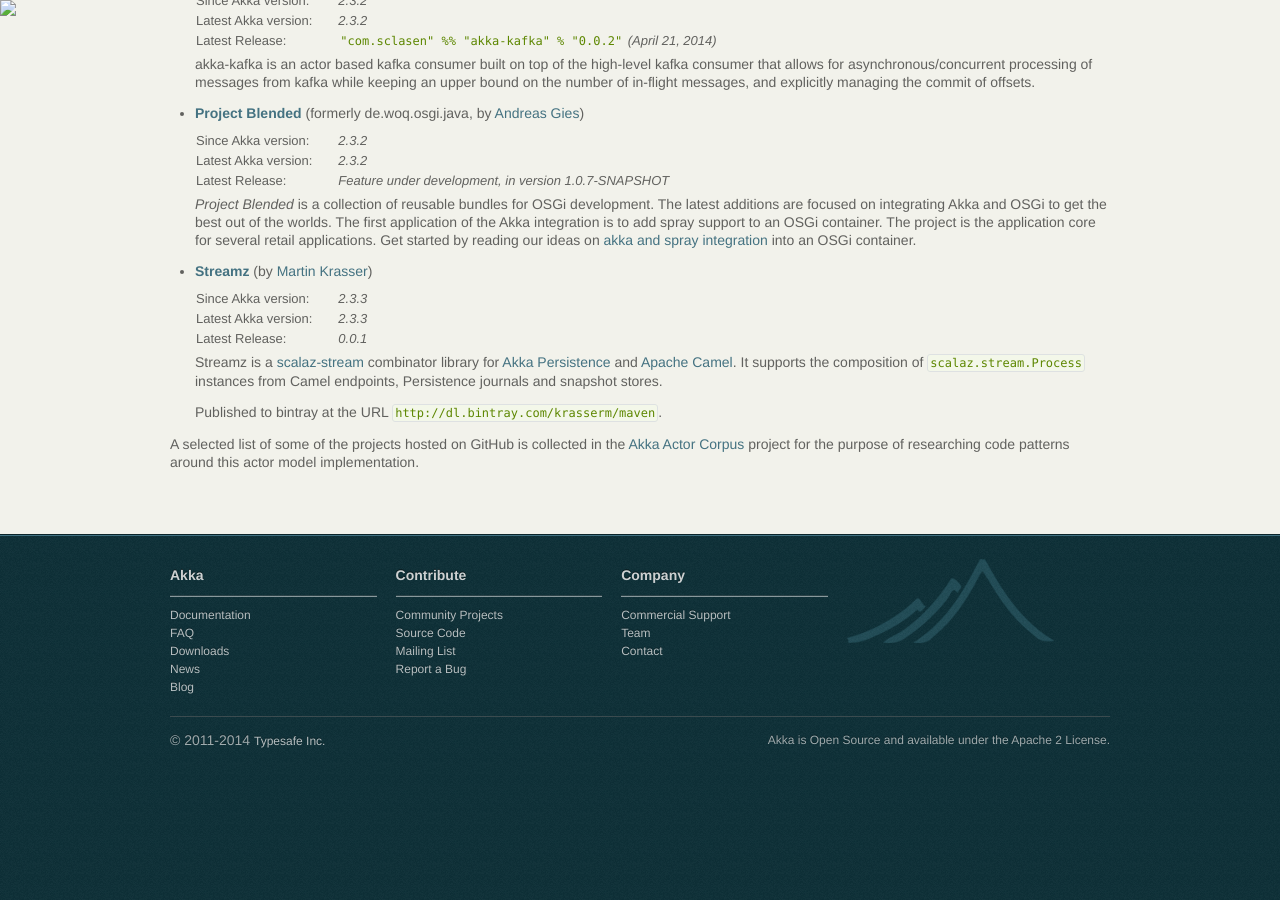
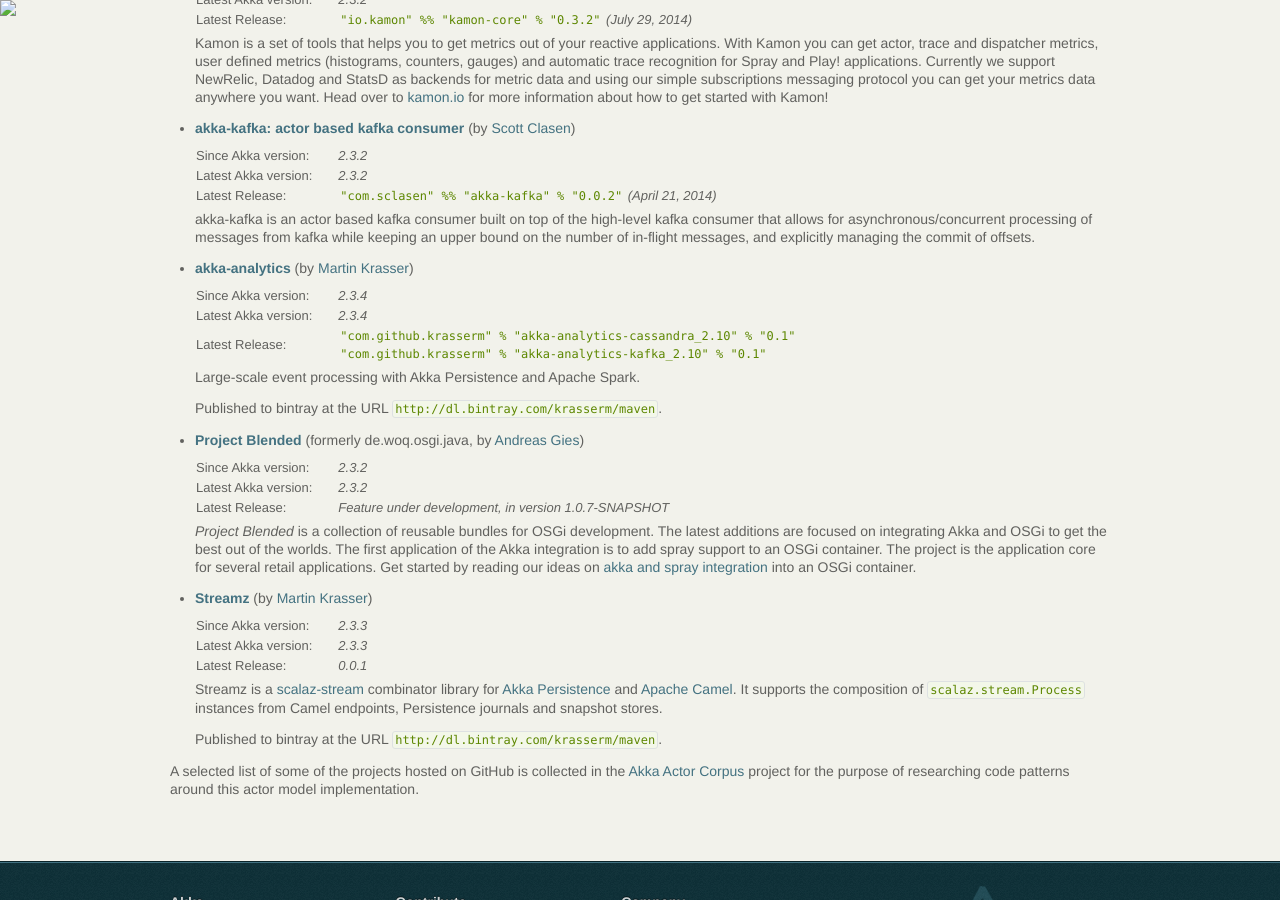
Before and after one commit to raboof/akka.github.com, a Jekyll site: the page built from community/index.md, in a window 1280 px wide and 900 px high, scrolled down 7216 px. Built offline with Jekyll 4.4.1, drawn with Linux system fonts in a browser that asks for light colours; before the commit the page ends 8008 px from its top, so only the background shows below that; some of the changed text lies outside the part shown.

Commit message:
Kafka plugin bugfixes and akka-analytics release

```diff
--- a/community/index.md
+++ b/community/index.md
@@ -325,7 +325,7 @@
   <table class="stats">
   <tr><td>Since Akka version:</td><td>2.3.4</td></tr>
   <tr><td>Latest Akka version:</td><td>2.3.4</td></tr>
-  <tr><td>Latest Release:</td><td><code>"com.github.krasserm" % "akka-persistence-kafka_2.10" % "0.2"</code></td></tr>
+  <tr><td>Latest Release:</td><td><code>"com.github.krasserm" % "akka-persistence-kafka_2.10" % "0.2.1"</code></td></tr>
   </table>
 
   Published to bintray at the URL `http://dl.bintray.com/krasserm/maven`.
@@ -443,6 +443,18 @@
   Published to bintray at the URL `http://dl.bintray.com/krasserm/maven`.
 
   Compliant with <code>akka-persistence-testkit 0.3.3</code>.
+
+* **[Kafka plugin](https://github.com/krasserm/akka-persistence-kafka/)** (by [Martin Krasser](https://github.com/krasserm))
+
+  <table class="stats">
+  <tr><td>Since Akka version:</td><td>2.3.4</td></tr>
+  <tr><td>Latest Akka version:</td><td>2.3.4</td></tr>
+  <tr><td>Latest Release:</td><td><code>"com.github.krasserm" % "akka-persistence-kafka_2.10" % "0.2.1"</code></td></tr>
+  </table>
+
+  Published to bintray at the URL `http://dl.bintray.com/krasserm/maven`.
+
+  Compliant with <code>akka-persistence-testkit 0.3.4</code>.
 
 * **[JDBC plugin](https://github.com/dnvriend/akka-persistence-jdbc)** (by [Dennis Vriend](https://github.com/dnvriend))
 
@@ -588,6 +600,18 @@
   for asynchronous/concurrent processing of messages from kafka while keeping an upper bound on the number of
   in-flight messages, and explicitly managing the commit of offsets.
 
+* **[akka-analytics](https://github.com/krasserm/akka-analytics/)** (by [Martin Krasser](https://github.com/krasserm))
+
+  <table class="stats">
+  <tr><td>Since Akka version:</td><td>2.3.4</td></tr>
+  <tr><td>Latest Akka version:</td><td>2.3.4</td></tr>
+  <tr><td>Latest Release:</td><td><code>"com.github.krasserm" % "akka-analytics-cassandra_2.10" % "0.1"</code><br><code>"com.github.krasserm" % "akka-analytics-kafka_2.10" % "0.1"</code></td></tr>
+  </table>
+
+  Large-scale event processing with Akka Persistence and Apache Spark.
+
+  Published to bintray at the URL `http://dl.bintray.com/krasserm/maven`.
+
 * **[Project Blended](https://github.com/woq/de.woq.osgi.java)** (formerly de.woq.osgi.java, by [Andreas Gies](https://github.com/woq))
 
   <table class="stats">
```
